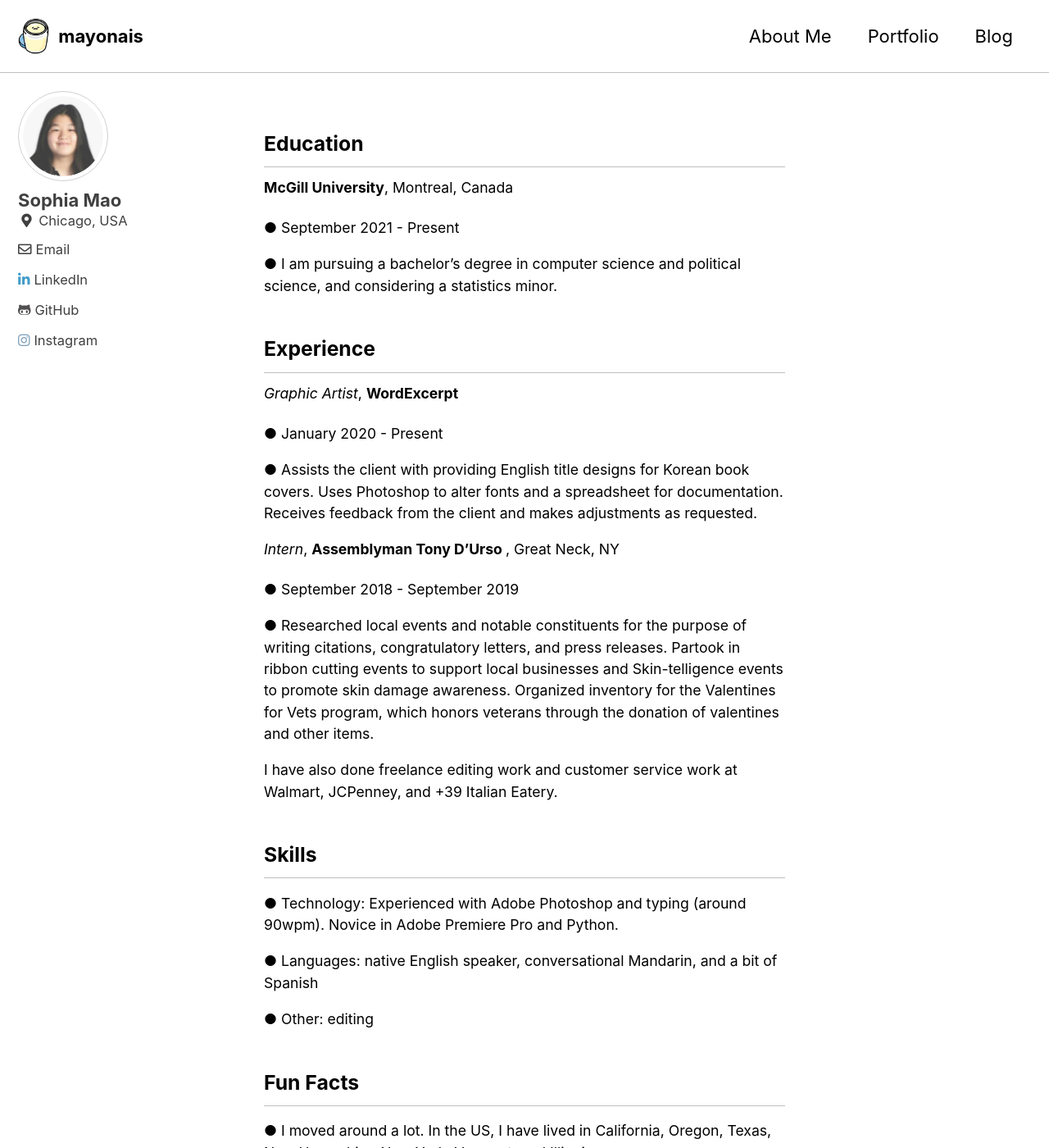
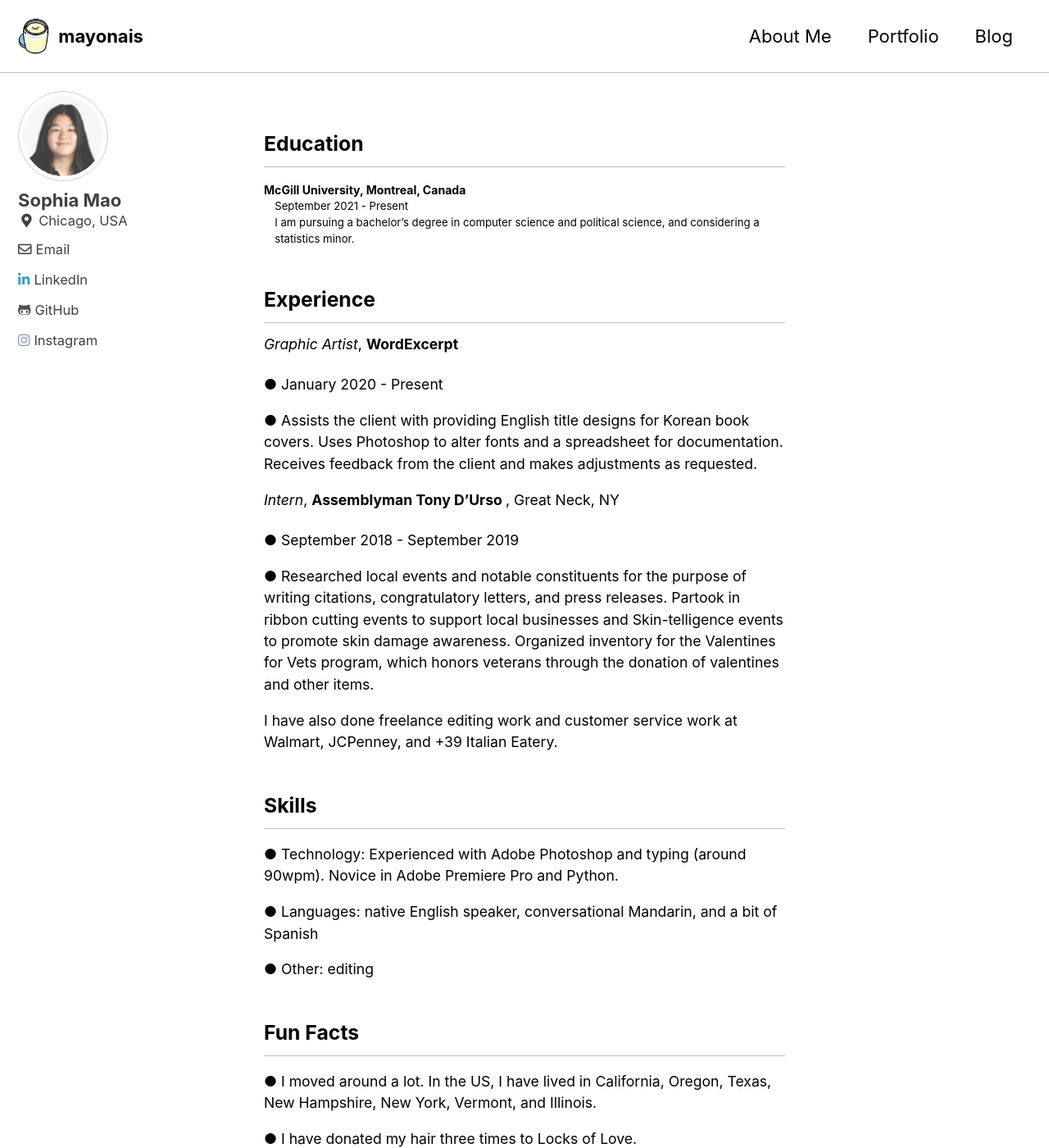
Before and after one commit to mayonais/mayonais.github.io, a Jekyll site: the page built from index.html, in a window 1280 px wide and 1400 px high. Shown: the whole window at 82% size. Built offline with Jekyll 4.4.1, drawn with Linux system fonts in a browser that asks for light colours; cached includes are drawn as plain includes; the list of posts is cut into pages by our own code; some of the changed lines change nothing that is shown.

Commit message:
page title

```diff
--- a/_sass/minimal-mistakes/_page.scss
+++ b/_sass/minimal-mistakes/_page.scss
@@ -107,6 +107,8 @@ body {
 
   p,
   li,
+  dt,
+  dd,
   dl {
     font-size: 0.8em;
     padding: -5px 0px
--- a/index.html
+++ b/index.html
@@ -7,9 +7,11 @@ header:
 ---
 
 <h3> Education </h3>
-<p><b> McGill University</b>, Montreal, Canada </p>
-  <dl> &#9679; September 2021 - Present </dl>
-  <dl> &#9679; I am pursuing a bachelor’s degree in computer science and political science, and considering a statistics minor. </dl>
+<dl>
+  <dt><b> McGill University</b>, Montreal, Canada </dt>
+  <dd> September 2021 - Present </dd>
+  <dd> I am pursuing a bachelor’s degree in computer science and political science, and considering a statistics minor.</dd>
+</dl>
 
 <h3> Experience </h3>
 <p><em> Graphic Artist</em>, <b> WordExcerpt </b></p>
```
